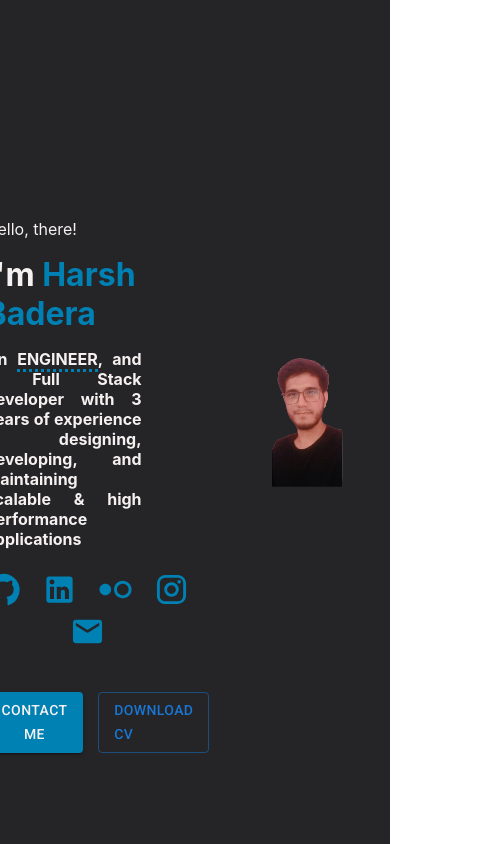
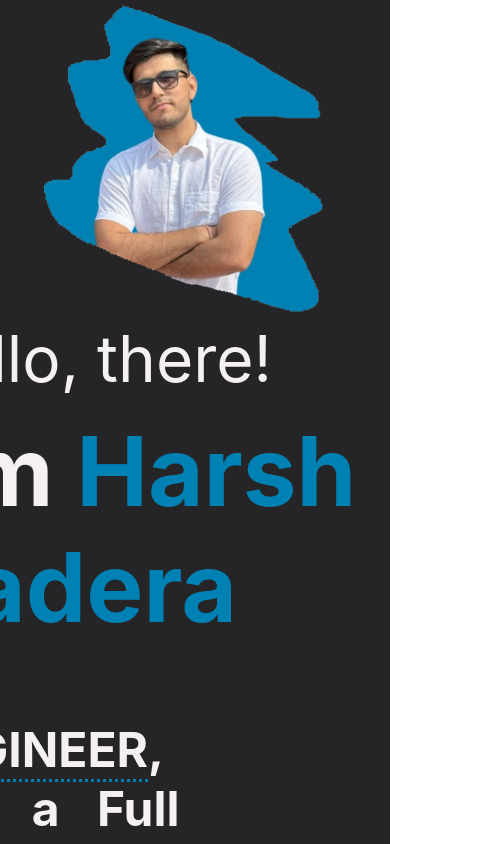
Before and after one commit to baderaharsh/my-portfolio, a React (Create React App) app: page / in a window 390 px wide. Shown: the top 844 px of the page, 484 px wide, since content can reach past the window. Built offline with nearby package versions, Linux system fonts and the light colour scheme.

Commit message:
Add css to make landing responsive

```diff
--- a/src/constants/ExternalUrls.ts
+++ b/src/constants/ExternalUrls.ts
@@ -6,5 +6,5 @@ export const enum ExternalUrls {
     Email = "mailto:baderaharsh@gmail.com",
     EmailAddress = "baderaharsh@gmail.com",
     Phone = "+91-8446889029",
-    CV = "https://drive.google.com/uc?export=download&id=1GZDtxywXM-jHoX2Ie_H5QglM9CBX5K7k"
+    CV = "https://drive.google.com/uc?export=download&id=16HzwjbYQQEfbAh_REuJGKxD1jD34nXg3"
 }
--- a/src/landing/Landing.module.css
+++ b/src/landing/Landing.module.css
@@ -1,4 +1,4 @@
-.div {
+.landing {
     display: flex;
     flex-direction: row;
     justify-content: center;
@@ -6,3 +6,11 @@
     background-color: #252427;
     height: 100vh;
 }
+
+@media screen and (max-width : 980px) {
+    .landing {
+        flex-direction: column-reverse;
+        justify-content: space-around;
+        align-items: center;
+    }
+}
--- a/src/landing/Landing.tsx
+++ b/src/landing/Landing.tsx
@@ -3,7 +3,7 @@ import Image from "./image/Image";
 import Introduction from "./introduction/Introduction"
 
 export default function Landing() {
-   return <div className={classes.div}>
+   return <div className={classes.landing}>
         <Introduction />
         <Image />
    </div>
--- a/src/landing/image/Image.module.css
+++ b/src/landing/image/Image.module.css
@@ -13,7 +13,6 @@
     padding: 0px;
     max-height: 70%;
     max-width: 70%;
-    position: relative;
     animation-name: image-animation;
     animation-duration: 1s;
 
@@ -21,10 +20,23 @@
 
 @keyframes image-animation {
     from {
-        top: 40px;
-        opacity: 0.5;
-    } to {
-        top: 0px;
+        opacity: 0.2;
+    }
+
+    to {
         opacity: 1;
     }
 }
+
+@media screen and (max-width : 980px) {
+    .innerDivForImage {
+        width: 100vw;
+        overflow: hidden;
+        height: fit-content;
+    }
+    .image {
+        width: 80vw;
+        height: auto;
+        max-width: 100%;
+    }
+}
--- a/src/landing/introduction/CustomIcon.module.css
+++ b/src/landing/introduction/CustomIcon.module.css
@@ -8,3 +8,9 @@
     color: #0081B4;
     border-bottom: 3px solid #0081B4;
 }
+
+@media screen and (max-width: 980px) {
+    .icon {
+        margin-right: 3rem;
+    }
+}
--- a/src/landing/introduction/ExternalRef.module.css
+++ b/src/landing/introduction/ExternalRef.module.css
@@ -10,6 +10,10 @@
     animation-duration: 1.5s;
 }
 
+.extButton {
+    font-size: 2rem;
+}
+
 @keyframes ext-animation {
     from {
         left: 20px;
@@ -18,3 +22,9 @@
         left: 0px;
     }
 }
+
+@media screen and (max-width: 980px) {
+    .extButton {
+        font-size: 6rem !important;
+    }
+}
--- a/src/landing/introduction/ExternalRef.tsx
+++ b/src/landing/introduction/ExternalRef.tsx
@@ -5,10 +5,10 @@ import CustomIcon from "./CustomIcon";
 
 export default function ExternalRef() {
     return <div className={classes.ext}>
-        <CustomIcon externalUrl={ExternalUrls.GitHub} hint="GitHub"><GitHub fontSize="large" /></CustomIcon>
-        <CustomIcon externalUrl={ExternalUrls.LinkedIn} hint="LinkedIn"><LinkedIn fontSize="large" /></CustomIcon>
-        <CustomIcon externalUrl={ExternalUrls.Medium} hint="Medium"><HdrWeakOutlined fontSize="large" /></CustomIcon>
-        <CustomIcon externalUrl={ExternalUrls.Instagram} hint="Instagram"><Instagram fontSize="large" /></CustomIcon>
-        <CustomIcon externalUrl={ExternalUrls.Email} hint="Email"><Email fontSize="large" /></CustomIcon>
+        <CustomIcon externalUrl={ExternalUrls.GitHub} hint="GitHub"><GitHub className={classes.extButton}/></CustomIcon>
+        <CustomIcon externalUrl={ExternalUrls.LinkedIn} hint="LinkedIn"><LinkedIn className={classes.extButton} /></CustomIcon>
+        <CustomIcon externalUrl={ExternalUrls.Medium} hint="Medium"><HdrWeakOutlined className={classes.extButton} /></CustomIcon>
+        <CustomIcon externalUrl={ExternalUrls.Instagram} hint="Instagram"><Instagram className={classes.extButton} /></CustomIcon>
+        <CustomIcon externalUrl={ExternalUrls.Email} hint="Email"><Email className={classes.extButton} /></CustomIcon>
     </div>
 }
--- /dev/null
+++ b/src/landing/introduction/IntroButtons/ActionButtons.module.css
@@ -0,0 +1,11 @@
+.actionButtons {
+    font-size: 0.9rem;
+}
+
+@media screen and (max-width: 980px) {
+    .actionButtons {
+        font-size: 2.4rem !important;
+        padding: 1rem 2rem !important;
+        border: 5px solid rgba(25, 118, 210, 0.5) !important;
+    }
+}
--- a/src/landing/introduction/IntroButtons/ContactButton.tsx
+++ b/src/landing/introduction/IntroButtons/ContactButton.tsx
@@ -2,6 +2,7 @@ import { Button } from "@mui/material";
 import { useState } from "react";
 import ContactDialog from "./ContactDialog";
 import classes from "./ContactButton.module.css"
+import btnClasses from "./ActionButtons.module.css";
 
 export default function ContactButton() {
 
@@ -11,7 +12,7 @@ export default function ContactButton() {
     const handleClose = () => setOpen(false);
 
     return <div className={classes.contactButton}>
-        <Button variant="contained" style={{ color: "#F6F1F1", backgroundColor: "#0081B4" }} onClick={handleClickOpen} >Contact ME</Button>
+        <Button className={btnClasses.actionButtons} variant="contained" style={{ color: "#F6F1F1", backgroundColor: "#0081B4" }} onClick={handleClickOpen} >Contact ME</Button>
         <ContactDialog open={open} onClose={handleClose} />
     </div>
 }
--- a/src/landing/introduction/IntroButtons/CvButton.module.css
+++ b/src/landing/introduction/IntroButtons/CvButton.module.css
@@ -26,3 +26,10 @@
         right: 0px;
     }
 }
+
+@media screen and (max-width: 980px){
+
+    .cvButton {
+        margin-left: 2rem;
+    }
+}
--- a/src/landing/introduction/IntroButtons/CvButton.tsx
+++ b/src/landing/introduction/IntroButtons/CvButton.tsx
@@ -1,9 +1,10 @@
 import { Button } from "@mui/material";
 import classes from "./CvButton.module.css"
 import { ExternalUrls } from "../../../constants/ExternalUrls";
+import btnClasses from "./ActionButtons.module.css"
 
 export default function CvButton() {
     return <div className={classes.cvButton}>
-        <Button variant="outlined" href={ExternalUrls.CV} target="_blank">Download CV</Button>
+        <Button className={btnClasses.actionButtons} variant="outlined" href={ExternalUrls.CV} target="_blank">Download CV</Button>
     </div>
 }
--- a/src/landing/introduction/Introduction.module.css
+++ b/src/landing/introduction/Introduction.module.css
@@ -2,7 +2,9 @@
     padding-top: 25vh;
     display: flex;
     flex-direction: column;
-    justify-content: flex-start;
+    justify-content: center;
+    align-items: flex-start;
+    padding: 0px;
     color: #F6F1F1;
 }
 
@@ -42,3 +44,23 @@
         opacity: 1;
     }
 }
+
+@media screen and (max-width : 980px) {
+
+    .introDiv {
+        padding-top: 0px;
+    }
+
+    .hello {
+        font-size: 4rem;
+    }
+
+    .name {
+        font-size: 6rem;
+    }
+
+    .bio {
+        font-size: 3rem;
+        max-width: 70vw;
+    }
+}
```
Also changed, not shown: public/harsh.png.
